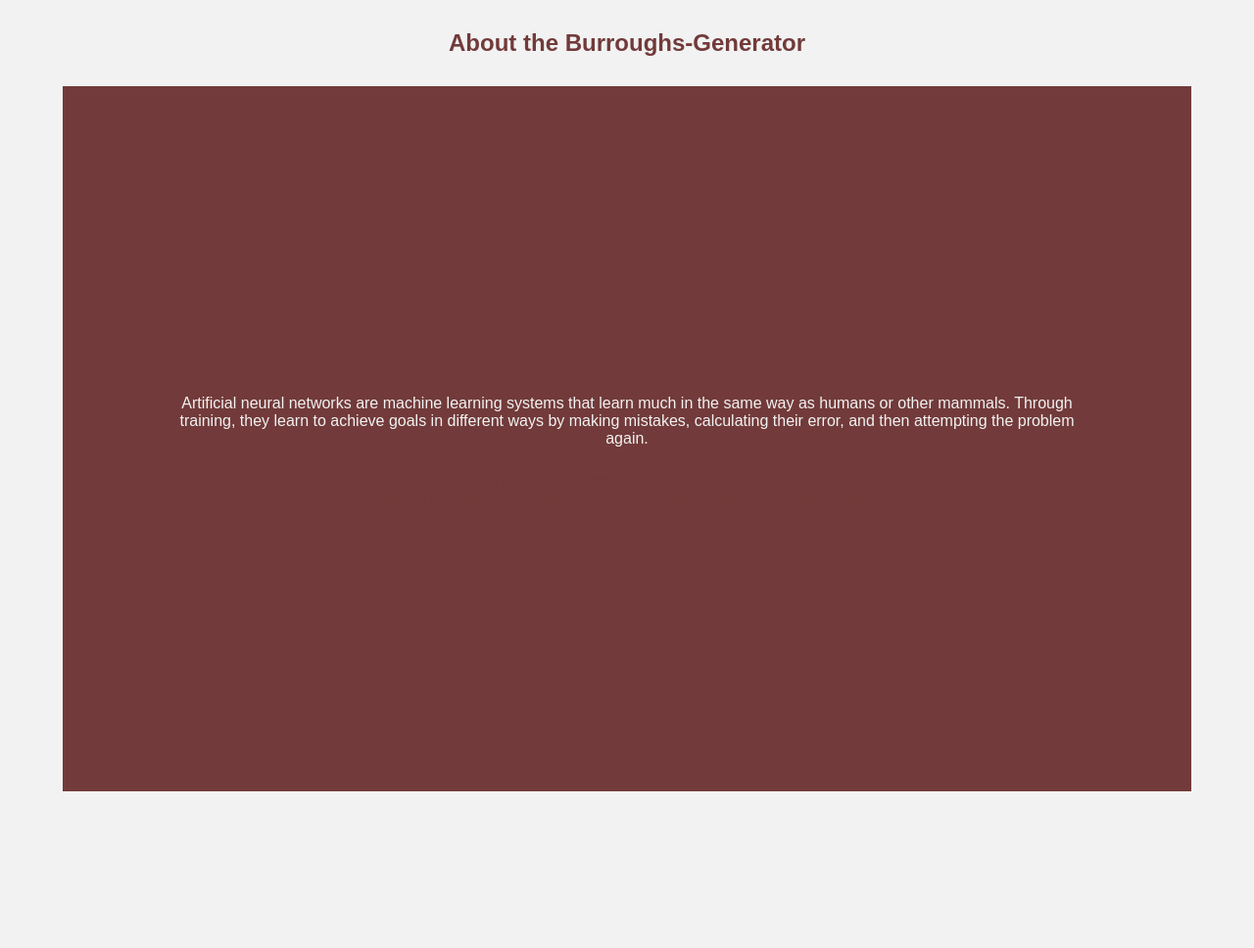
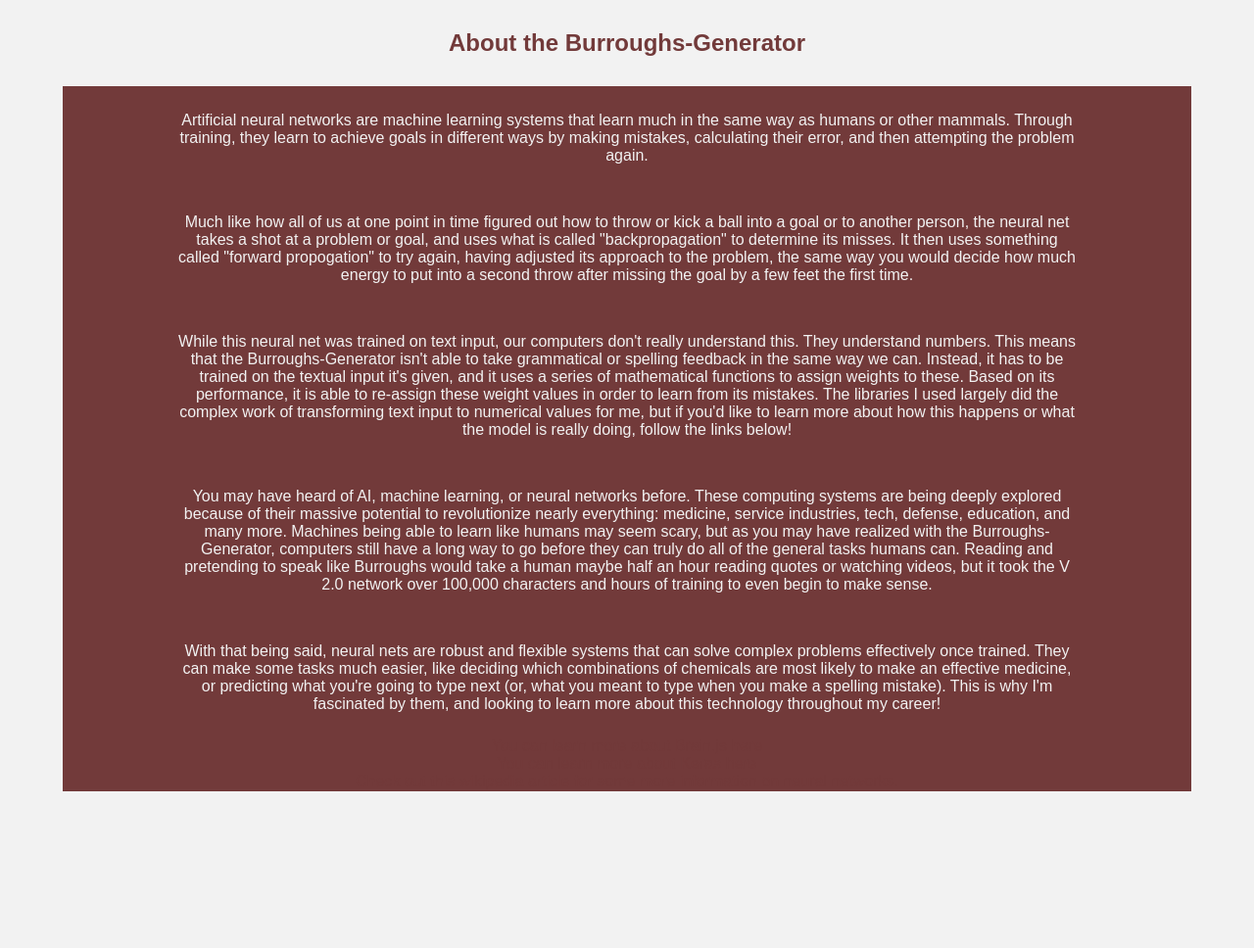
Before and after one commit to sidneyarcidiacono/burroughs, a Flask app: page /about in a window 1280 px wide. Shown: the part 50-1018 px from the top of the page at 98% size. Run offline with Flask 2, Linux system fonts and the light colour scheme; some libraries are stand-ins or nearby versions.

Commit message:
Added more content to about page

```diff
--- a/server/main/data.py
+++ b/server/main/data.py
@@ -116,18 +116,25 @@ reduce_lr = ReduceLROnPlateau(
 callbacks = [print_callback, checkpoint, reduce_lr]
 
 
-model.fit(x, y, batch_size=128, epochs=10, callbacks=callbacks)
+# model.fit(x, y, batch_size=128, epochs=10, callbacks=callbacks)
 
 
-def generate_text(user_input, diversity):
+def generate_text(user_input):
     """Get random starting text"""
-    start_index = 0
-    generated = ''
-    sentence = text[start_index: start_index + len(user_input)]
-    generated += sentence
-    for i in range(len(user_input)):
-        x_pred = np.zeros((1, len(user_input), len(chars)))
-        for t, char in enumerate(sentence):
-            x_pred[0, t, char_indices[char]] = 1
+    start_index = random.randint(0, len(text) - maxlength - 1)
+    for diversity in [0.2, 0.5, 1.0, 1.2]:
 
+        generated = ""
+        sentence = text[start_index: start_index + maxlength]
+        print('...Generating with seed: "' + sentence + '"')
+
+        for i in range(200):
+            x_pred = np.zeros((1, maxlength, len(chars)))
+            for t, char in enumerate(sentence):
+                x_pred[0, t, char_indices[char]] = 1.0
+            preds = model.predict(x_pred, verbose=0)[0]
+            next_index = sample(preds, diversity)
+            next_char = indices_char[next_index]
+            sentence = sentence[1:] + next_char
+            generated += next_char
     return generated
--- a/server/main/routes.py
+++ b/server/main/routes.py
@@ -18,7 +18,7 @@ def kerasgenerator():
     """Generate text based on keras model and user input."""
     if request.method == "POST":
         user_input = request.form.get('user-input')
-        response = generate_text(user_input, 2.0)
+        response = generate_text(user_input)
         context = {
             "response": response,
             "user_input": user_input
--- a/server/static/style.css
+++ b/server/static/style.css
@@ -58,6 +58,15 @@ h5 {
   margin-right: 25px;
   margin-left: 5px;
   padding: 0;
+}
+
+a {
+  text-decoration: none;
+}
+
+a:hover {
+  text-decoration: overline;
+  opacity: 0.5;
 }
 
 section {
--- a/server/templates/about.html
+++ b/server/templates/about.html
@@ -14,9 +14,38 @@
         to achieve goals in different ways by making mistakes, calculating their
         error, and then attempting the problem again.
       </p>
+      <p>
+        Much like how all of us at one point in time figured out how to throw or kick a ball into
+        a goal or to another person, the neural net takes a shot at a problem or goal, and uses what is called "backpropagation" to
+        determine its misses. It then uses something called "forward propogation" to try again, having
+        adjusted its approach to the problem, the same way you would decide how much energy to put into a second
+        throw after missing the goal by a few feet the first time.
+      </p>
+      <p>
+        While this neural net was trained on text input, our computers don't really understand this. They understand numbers.
+        This means that the Burroughs-Generator isn't able to take grammatical or spelling feedback in the same way we can. Instead, it has to be trained
+        on the textual input it's given, and it uses a series of mathematical functions to assign weights to these. Based on its performance,
+        it is able to re-assign these weight values in order to learn from its mistakes.
+        The libraries I used largely did the complex work of transforming text input to numerical values for me, but if you'd like to learn more about how this happens or what
+        the model is really doing, follow the links below!
+      </p>
+      <p>
+        You may have heard of AI, machine learning, or neural networks before. These computing systems are being deeply explored because of their
+        massive potential to revolutionize nearly everything: medicine, service industries, tech, defense,
+        education, and many more. Machines being able to learn like humans may seem scary, but as you may have realized with the Burroughs-Generator,
+        computers still have a long way to go before they can truly do all of the general tasks humans can. Reading and pretending to speak like Burroughs would
+        take a human maybe half an hour reading quotes or watching videos, but it took the V 2.0 network over 100,000 characters and hours of training
+        to even begin to make sense.
+      </p>
+      <p>
+        With that being said, neural nets are robust and flexible systems that can solve complex problems effectively once trained. They can make
+        some tasks much easier, like deciding which combinations of chemicals are most likely to make an effective medicine, or predicting what
+        you're going to type next (or, what you meant to type when you make a spelling mistake). This is why I'm
+        fascinated by them, and looking to learn more about this technology throughout my career!
+      </p>
       <a href="https://brain.js.org/#/">You can learn more about Brain.js here</a>
+      <a href="https://en.wikipedia.org/wiki/Keras">You can learn more about Keras here</a>
       <a href="https://en.wikipedia.org/wiki/Artificial_neural_network">Check out this wikipedia article for some more information on neural networks.</a>
-
     </div>
   </div>
 </body>
```
Also changed, not shown: 2 other files.
